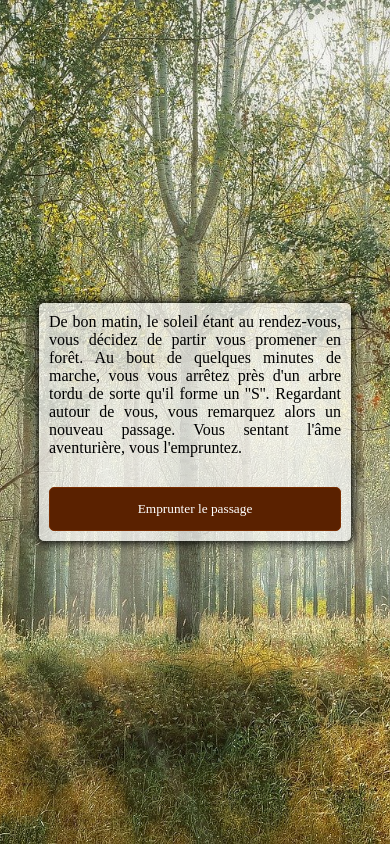
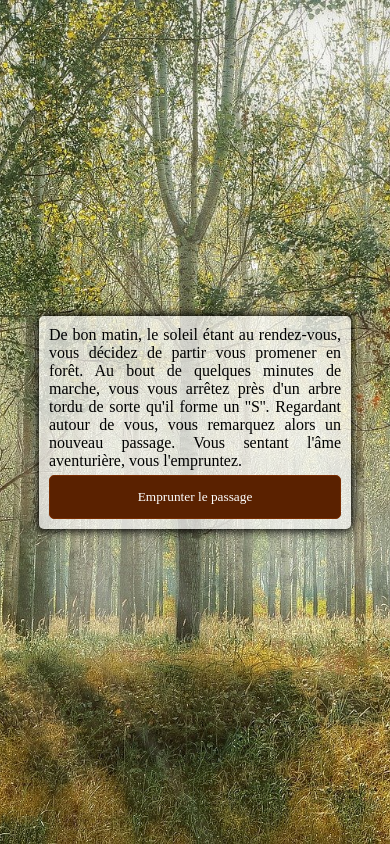
Before and after one commit to VGrolleau/forest-game, a plain HTML site: page index.html in a window 390 px wide. Drawn offline with Linux system fonts and the light colour scheme.

Commit message:
Mise en place responsive

```diff
--- a/style.css
+++ b/style.css
@@ -30,15 +30,9 @@ body {
 }
 
 .btn-grid {
-    /* display: grid;
-    grid-template-columns: repeat(2, auto);
-    gap: 10px; */
     display: flex;
     flex-direction: column;
-    /* flex-wrap: wrap; */
     margin-top: 20px;
-    /* justify-content: space-between; */
-    /* align-items: center; */
 }
 
 .btn {
@@ -51,7 +45,6 @@ body {
     height: 44px;
     margin-top: 10px;
     transition: color 1s;
-    /* width: 311px; */
 }
 
 .btn:hover {
@@ -61,3 +54,18 @@ body {
     cursor: pointer;
     transition: color 1s;
 }
+
+@media only screen and (max-width: 750px) {
+    #section-body {
+        width: 100%;
+    }
+    .container {
+        margin: auto;
+    }
+    .btn-grid {
+        margin-top: 0;
+    }
+    .btn {
+        margin-top: 5px;
+    }
+}
```
